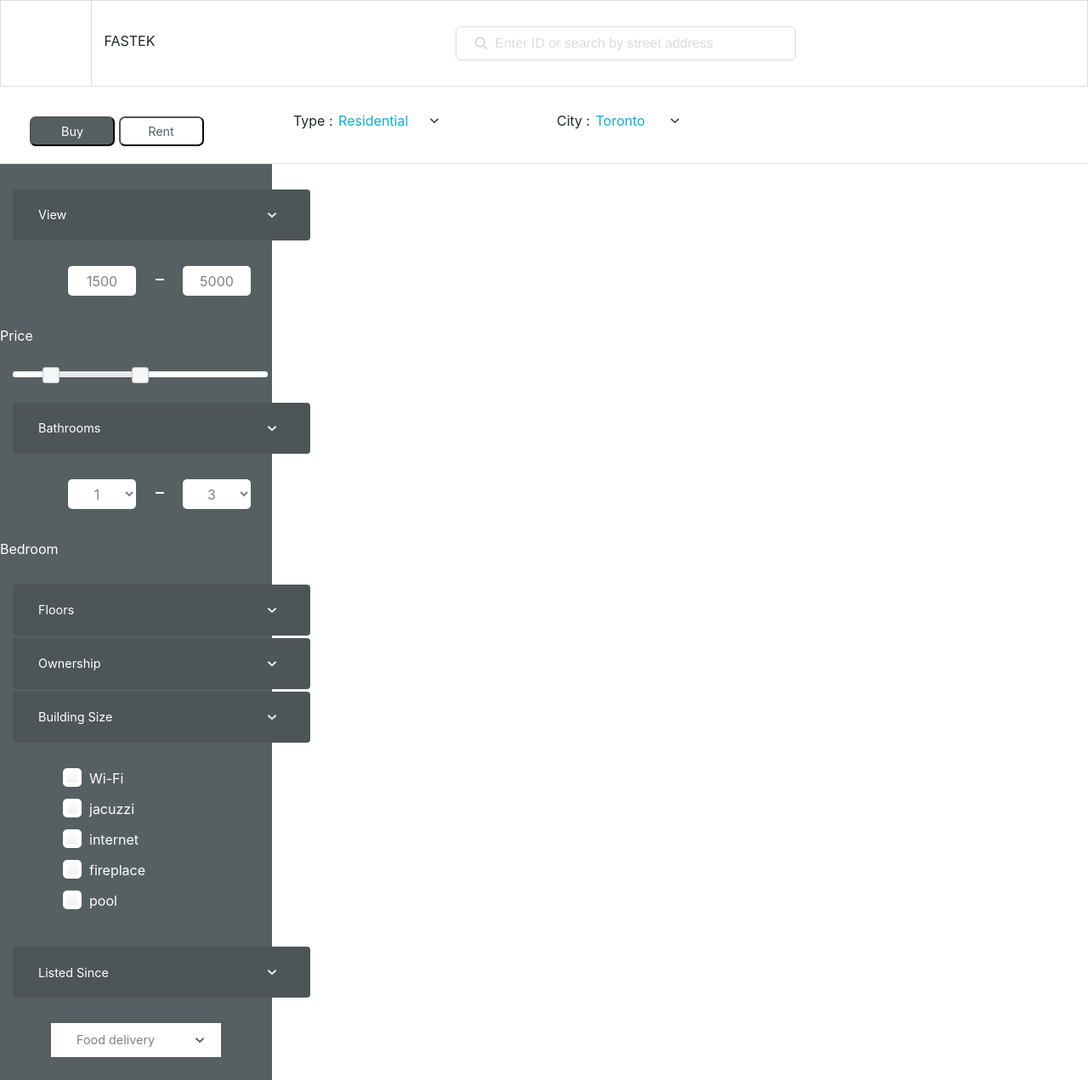
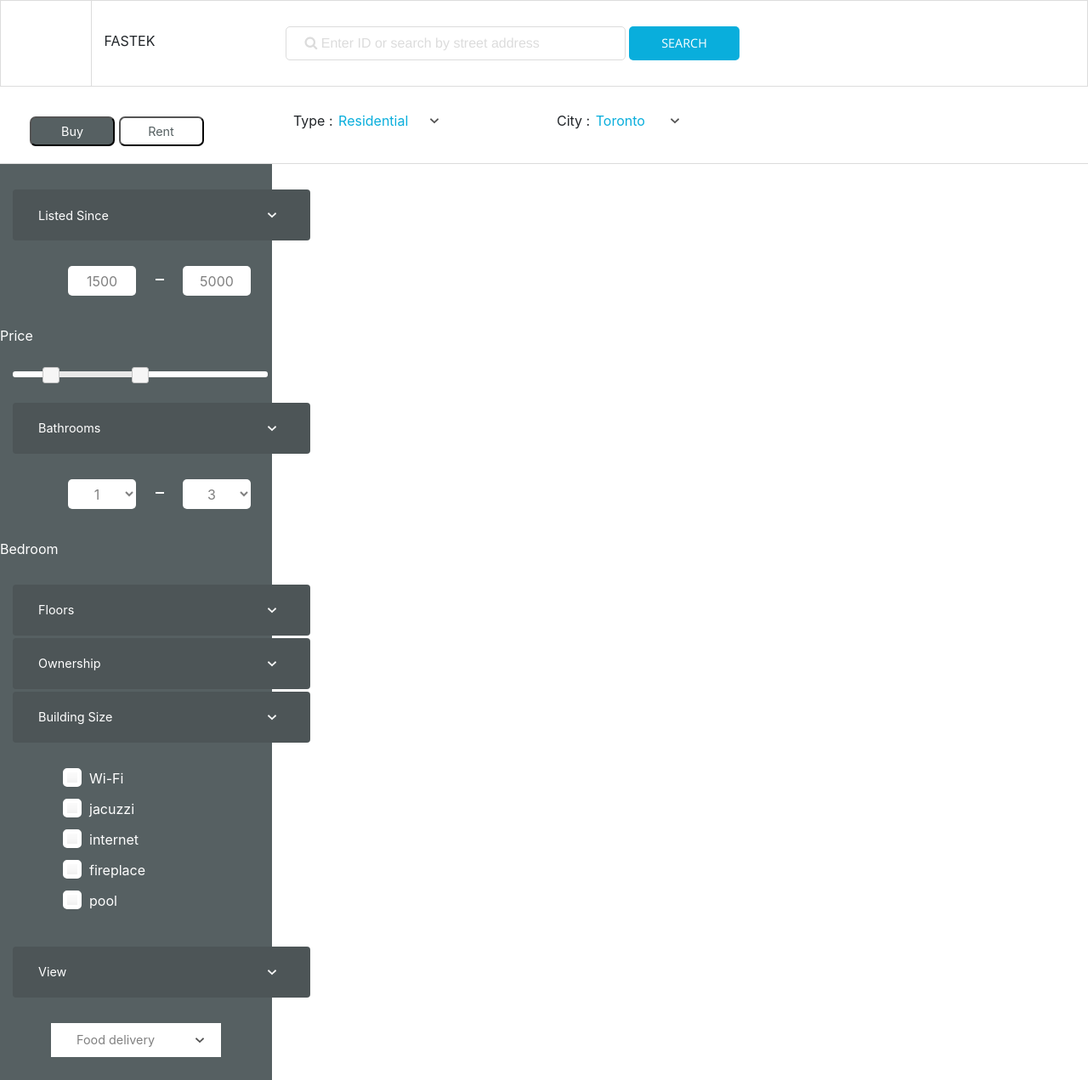
Before and after one commit to stecor/RealEstate_Fastek, a plain HTML site: page index.html in a window 1280 px wide. Shown: the top 1271 px of the page at 85% size. Drawn offline with nearby package versions, Linux system fonts and the light colour scheme.

Commit message:
improving layout

```diff
--- a/css/master.css
+++ b/css/master.css
@@ -11,12 +11,14 @@
   padding: 30px;
 }
 
+
 .search input{
   border: 1px solid #DCDCDC;
   width: 400px;
+  height: 40px;
   border-radius: 5px;
-  margin-left: 200px;
-  height: 40px;
+
+
   font-size: 1em;
   font-family: 'Helvetica', FontAwesome, sans-serif;
 }
@@ -246,7 +248,7 @@
 }
 
 .btn-search{
-  margin-top: 30px;
+
   width: 130px;
   height: 40px;
   border-radius: 5px;
@@ -255,6 +257,10 @@
   border: none;
   font-size: .9em;
   font-family: 'Open Sans', sans-serif;
+}
+
+.btn-bottom{
+  margin-top: 30px;
 }
 
 .btn-search-pos{
--- a/index.html
+++ b/index.html
@@ -21,7 +21,9 @@
         <div class="burguer col-sm-1"></div>
         <div class="logo col-sm-2">FASTEK</div>
         <div class="search col-sm-9">
-          <input type="text" name="" value=""  placeholder="&#xF002;  Enter ID or search by street address">
+          <input type="text" name="" value=""  placeholder="&#xF002; Enter ID or search by street address">
+          <!-- Button Search -->
+          <button type="button" name="button" class="btn-search btn-top">SEARCH</button>
         </div>
       </section>
 
@@ -64,17 +66,8 @@
         <!-- Settings Section -->
         <div class="settings col-sm-3 col-centered ">
 
-          <!-- Dropdown Price -->
-          <select name="view" class="select view mx-auto rounded">
-            <option disabled selected ><p >View</p></option>
-            <option>Any</option>
-            <option>City</option>
-            <option>Mountain</option>
-            <option>All Water Views</option>
-            <option>Ocean</option>
-            <option>Lake</option>
-            <option>River</option>
-          </select>
+          <!-- Dropdown Date -->
+       <input type="text" name="startdate" class="select other mx-auto rounded" id="start_datepicker" value="Listed Since"/>
 
           <!-- Range Price -->
           <div class="range-price row">
@@ -199,9 +192,17 @@
             </div>
           </div>
 
-            <!-- Dropdown Date -->
-         <input type="text" name="startdate" class="select other mx-auto rounded" id="start_datepicker" value="Listed Since"/>
-
+          <!-- Dropdown View -->
+          <select name="view" class="select view mx-auto rounded">
+            <option disabled selected ><p >View</p></option>
+            <option>Any</option>
+            <option>City</option>
+            <option>Mountain</option>
+            <option>All Water Views</option>
+            <option>Ocean</option>
+            <option>Lake</option>
+            <option>River</option>
+          </select>
 
             <!-- Dropdown Food delivery -->
             <select name="food-delivery" class="food-delivery mx-auto">
@@ -216,7 +217,7 @@
               <div class="hr"></div>
 
               <!-- Button Search -->
-              <div class="btn-search-pos"><button type="button" name="button" class="btn-search">SEARCH</button></div>
+              <div class="btn-search-pos"><button type="button" name="button" class="btn-search btn-bottom">SEARCH</button></div>
         </div>
 
         <!-- Gallery Section -->
```
